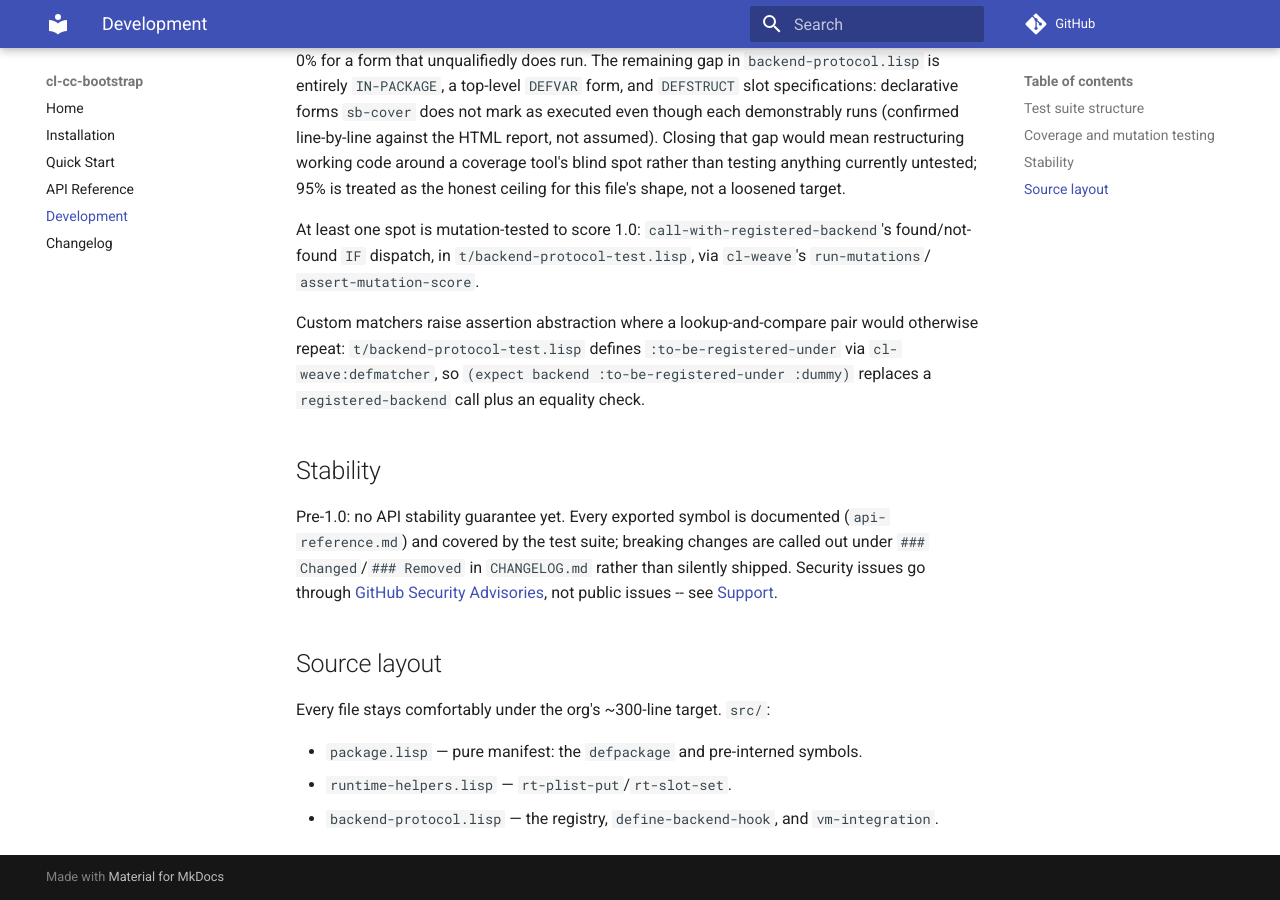
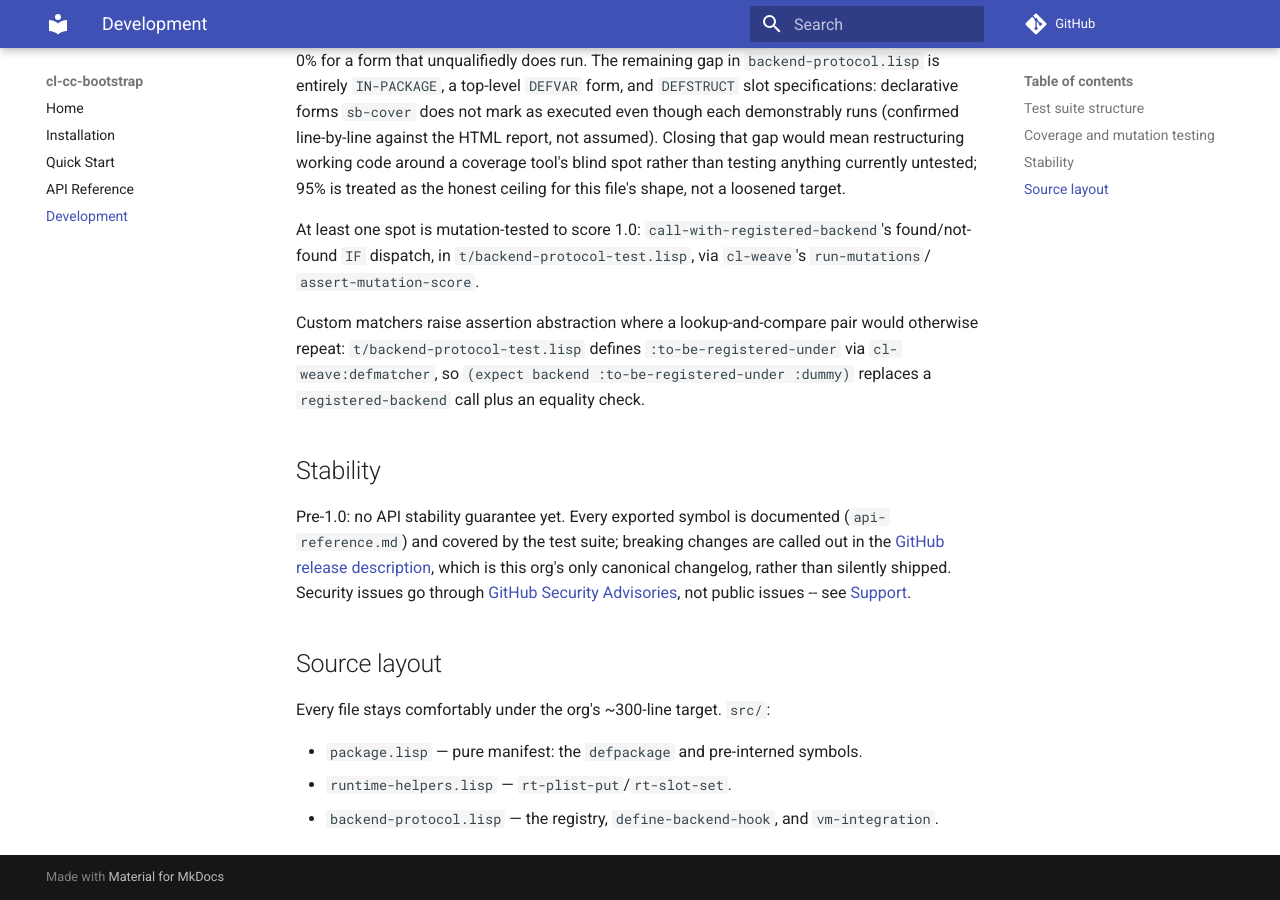
Before and after one commit to nerima-lisp/cl-cc-bootstrap, an MkDocs documentation site: the page built from docs/src/development.md, in a window 1280 px wide and 900 px high, scrolled down 742 px. Built offline with MkDocs 1.6.1 and Material for MkDocs 9.7.7, drawn with Linux system fonts in a browser that asks for light colours; comment, search, counter and statistics services are not loaded.

Commit message:
2026-08-01 の組織規約に合わせる
CHANGELOG.md と docs/src/changelog.md を削除する。履歴は GitHub Release
description を唯一の正典とする。release.yml が CHANGELOG から本文を切り出して
いたので、本文が空の draft を作る形へ変える。これを直さないままファイルを消すと
リリースが必ず失敗する。タグと .asd の :version の照合と nix flake check は
そのまま残す。

flake.nix の systems を x86_64-linux のみにする。検証していないプラット
フォームを宣言しないため。mkPackageFlake は packages/checks/apps/devShells
すべてを同じ systems から生成するので、macOS 上での nix develop と nix build
は不可能になる。開発は Linux 環境で行う前提とする。

.asd の書き方を揃える。(in-package #:asdf-user) を先頭に置き、メタデータの
キー順を templates/PACKAGE.asd の順に合わせ、本体システムに :in-order-to を
書く。

```diff
--- a/docs/mkdocs.yml
+++ b/docs/mkdocs.yml
@@ -17,4 +17,3 @@ nav:
   - Quick Start: quick-start.md
   - API Reference: api-reference.md
   - Development: development.md
-  - Changelog: changelog.md
--- a/docs/src/development.md
+++ b/docs/src/development.md
@@ -53,8 +53,10 @@ would otherwise repeat: `t/backend-protocol-test.lisp` defines
 
 Pre-1.0: no API stability guarantee yet. Every exported symbol is
 documented (`api-reference.md`) and covered by the test suite; breaking
-changes are called out under `### Changed`/`### Removed` in `CHANGELOG.md`
-rather than silently shipped. Security issues go through
+changes are called out in the
+[GitHub release description](https://github.com/nerima-lisp/cl-cc-bootstrap/releases),
+which is this org's only canonical changelog, rather than silently shipped.
+Security issues go through
 [GitHub Security Advisories](https://github.com/nerima-lisp/cl-cc-bootstrap/security/advisories/new),
 not public issues -- see [Support](https://github.com/nerima-lisp/.github/blob/main/SUPPORT.md).
 
```
Also changed, not shown: docs/src/changelog.md (deleted, +0 -18 lines), CHANGELOG.md (deleted), 3 other files.
